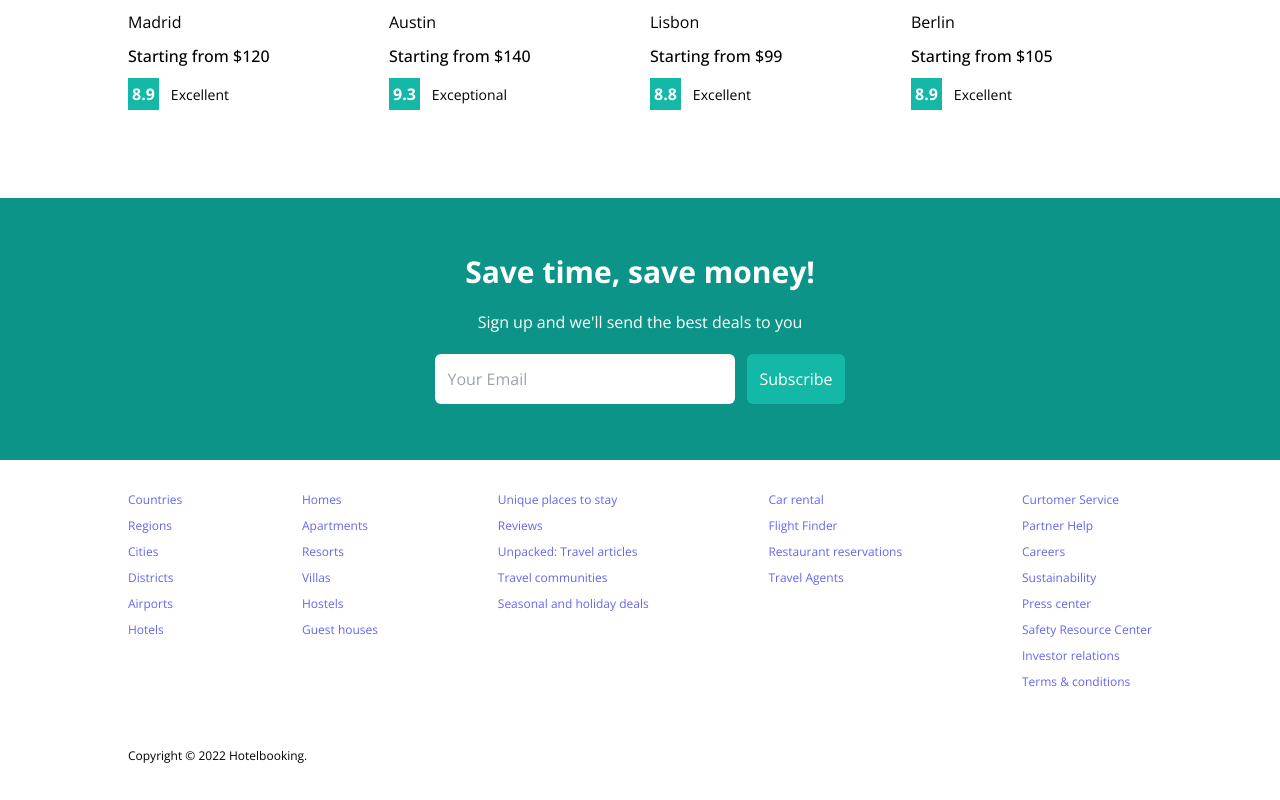
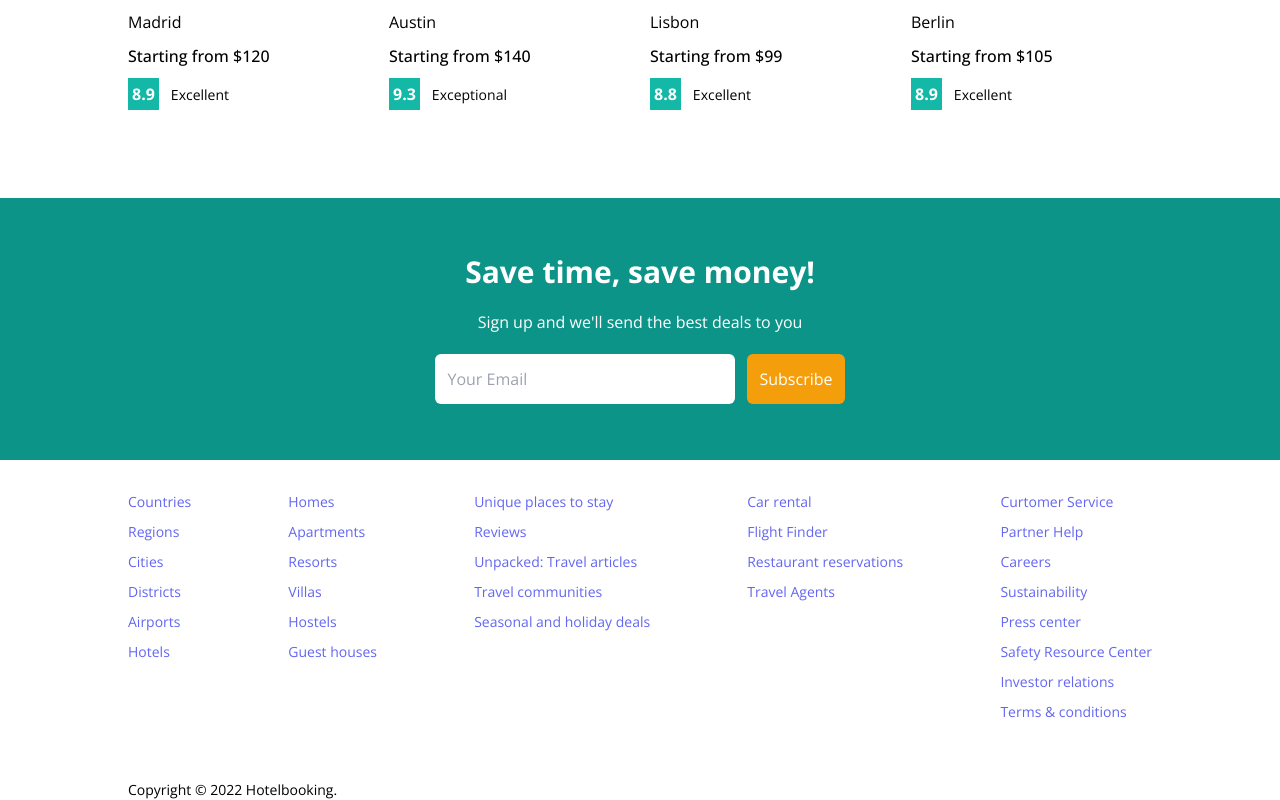
Before and after one commit to starhuy1903/Hotel-Support, a React (Create React App) app: page / in a window 1280 px wide. Shown: the part 1308-2108 px from the top of the page. Before the commit the page ends 2072 px from the top, so only its background shows below. Built offline with nearby package versions, Linux system fonts and the light colour scheme; no server answers.

Commit message:
style: change button color

```diff
--- a/src/components/Footer.jsx
+++ b/src/components/Footer.jsx
@@ -3,7 +3,7 @@ import React from 'react'
 const Footer = () => {
   return (
     // footer
-    <div className="w-[1024px] text-xs">
+    <div className="w-[1024px] text-sm">
       {/* fLists */}
       <div className="w-full flex justify-between mb-12">
         {/* fList */}
--- a/src/components/MailList.jsx
+++ b/src/components/MailList.jsx
@@ -6,8 +6,14 @@ const MailList = () => {
         Sign up and we'll send the best deals to you
       </span>
       <div className="mailInputContainer">
-        <input type="text" placeholder="Your Email" className="w-[300px] h-[50px] p-3 border-none mr-3 rounded-md text-black outline-none" />
-        <button className="h-[50px] bg-teal-500 border-none rounded-md cursor-pointer p-3">Subscribe</button>
+        <input
+          type="text"
+          placeholder="Your Email"
+          className="w-[300px] h-[50px] p-3 border-none mr-3 rounded-md text-black outline-none"
+        />
+        <button className="h-[50px] bg-amber-500 border-none rounded-md cursor-pointer p-3">
+          Subscribe
+        </button>
       </div>
     </div>
   );
```
